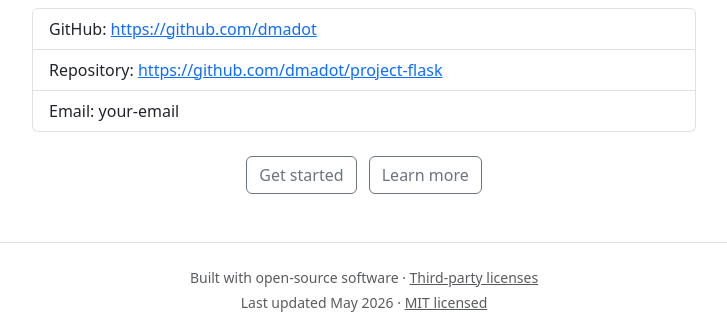
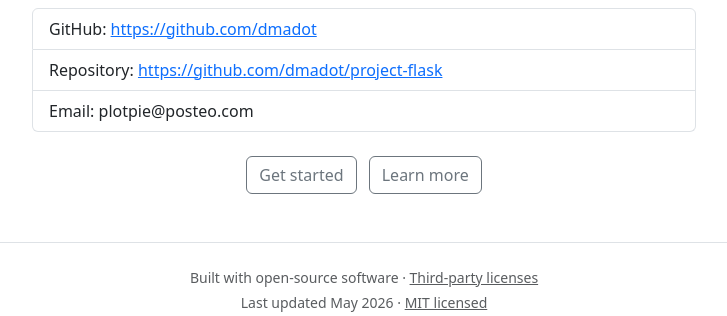
Before and after one commit to dmadot/project-flask, a Flask app: page /about/ in a window 1280 px wide. Shown: the part 2114-2430 px from the top of the page, without its empty margins (276-1003 px from the left). Run offline with Flask 3, Linux system fonts and the light colour scheme; some libraries are stand-ins or nearby versions.

Commit message:
Add email

```diff
--- a/flaskr/templates/about/index.html
+++ b/flaskr/templates/about/index.html
@@ -139,7 +139,7 @@
             <ul class="list-group">
                 <li class="list-group-item">GitHub: <a href="https://github.com/dmadot">https://github.com/dmadot</a></li>
                 <li class="list-group-item">Repository: <a href="https://github.com/dmadot/project-flask">https://github.com/dmadot/project-flask</a></li>
-                <li class="list-group-item">Email: your-email</li>
+                <li class="list-group-item">Email: plotpie@posteo.com</li>
             </ul>
             <div class="mt-4 text-center">
                 <a class="btn btn-outline-secondary" href="{{ url_for('nmr.index') }}">Get started</a>
```
